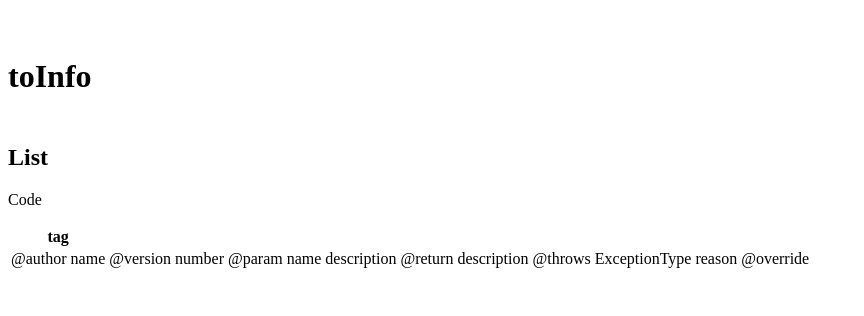
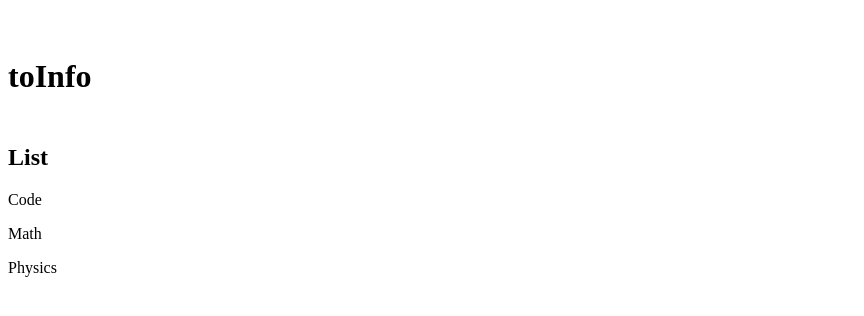
Before and after one commit to toinfo/toinfo.github.io, a plain HTML site: page index.html in a window 1280 px wide. Shown: the whole page, without its empty margins (0-864 px from the left). Drawn offline with Linux system fonts and the light colour scheme.

Commit message:
Update index.html

```diff
--- a/index.html
+++ b/index.html
@@ -9,19 +9,9 @@
 
   <h2> <br> List </h2>
     <p> Code </p>
+    <p> Math </p>
+    <p> Physics </p>
 
-    <table>
-      <tr>
-        <th> tag </th>
-      </tr>
-      <tr>
-        <td> @author name </td>
-        <td> @version number </td>
-        <td> @param name description </td>
-        <td> @return description </td>
-        <td> @throws ExceptionType reason </td>
-        <td> @override </td>
-      </tr>
 
   </body>
 
```
